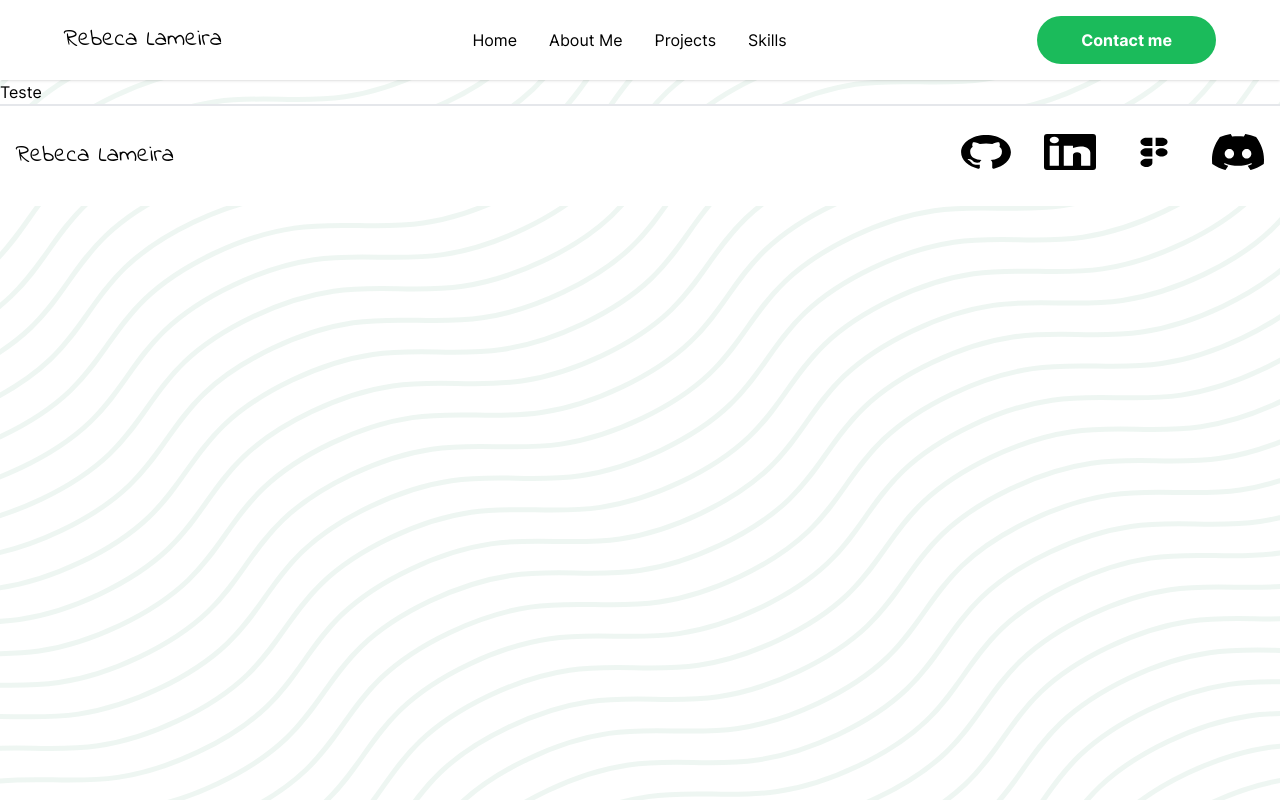
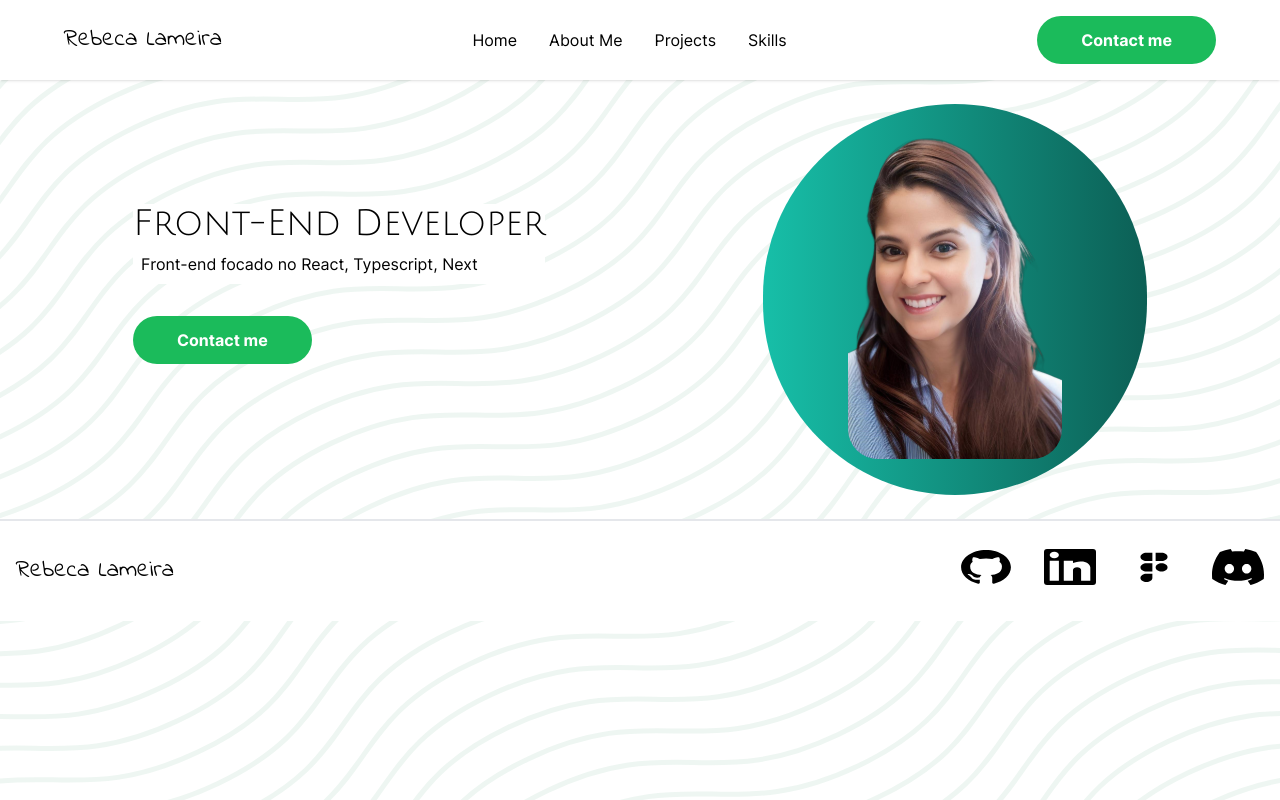
Before and after one commit to RebecaLameira/my-portfolio, a Next.js app: page / in a window 1280 px wide. Built offline with nearby package versions, Linux system fonts and the light colour scheme.

Commit message:
Front page implementation

```diff
--- /dev/null
+++ b/src/components/Header/Header.tsx
@@ -0,0 +1,37 @@
+import Image from "next/image";
+import Button from "@/components/Button/Button";
+import Link from "next/link";
+
+const Header = () => {
+	return (
+		<header className="flex flex-wrap m-2 p-4 items-center justify-around">
+			<div className="">
+				<h1 className="bg-white font-julius text-4xl">Front-End Developer</h1>
+				<p className="bg-white text-base p-2">
+					Front-end focado no React, Typescript, Next
+				</p>
+				<Button className="my-8">
+					{
+						<Link
+							href="/Contact"
+							className="text-base font-bold item-end px-8 py-3.5"
+						>
+							Contact me
+						</Link>
+					}
+				</Button>
+			</div>
+			<div>
+				<Image
+					src="/img/Photo.svg"
+					alt="Foto da Rebeca Lameira"
+					width={384}
+					height={391}
+					className="flex justify-end"
+				/>
+			</div>
+		</header>
+	);
+};
+
+export default Header;
--- a/src/pages/index.tsx
+++ b/src/pages/index.tsx
@@ -1,19 +1,23 @@
-import Link from "next/link";
-import Button from "../components/Button/Button";
 import Head from "next/head";
 import Navbar from "@/components/NavBar/Navbar";
 import Footer from "@/components/Footer/Footer";
+import Header from "@/components/Header/Header";
+import Card from "@/components/Card/Card";
 
 export default function HomePage() {
 	return (
-		<div>
+		<>
 			<Head>
 				<title>Home - Portfolio Rebeca Lameira</title>
 			</Head>
 
 			<Navbar path="/Contact"> {"Contact me"}</Navbar>
-			<div>Teste</div>
+
+			<main>
+				<Header />
+			</main>
+
 			<Footer />
-		</div>
+		</>
 	);
 }
```
